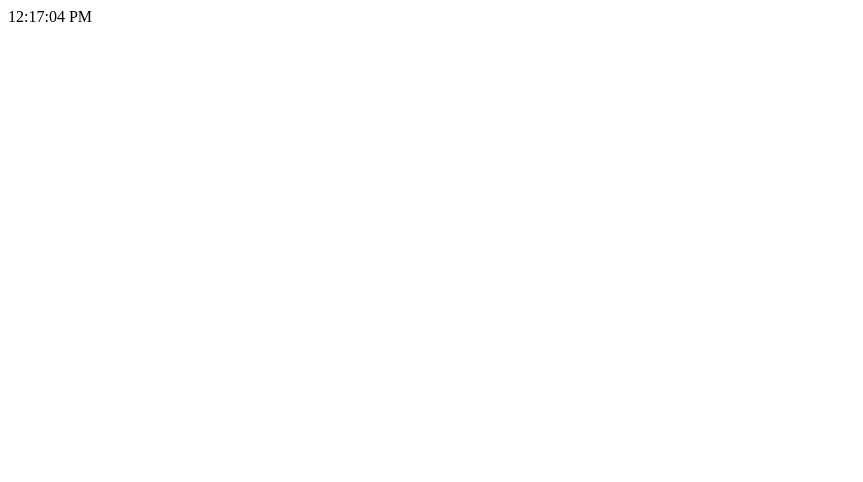
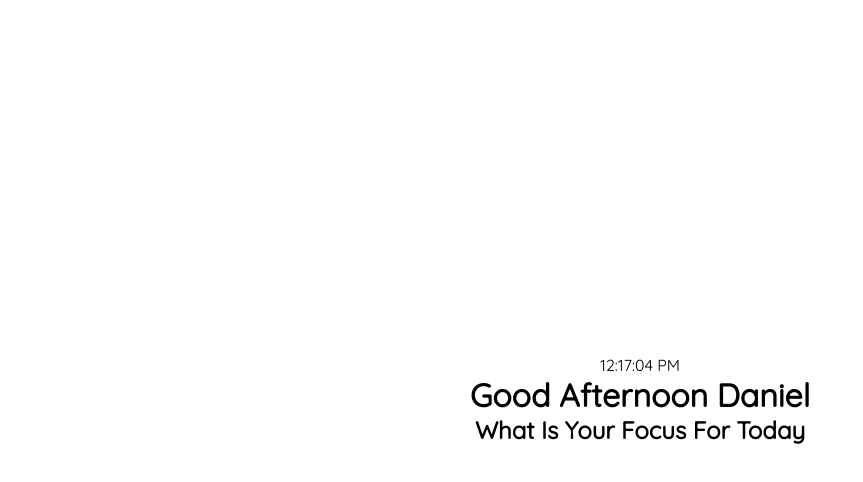
Before and after one commit to DevDaniel-R/homeApp, a plain HTML site: page index.html in a window 1280 px wide. Shown: the whole page, without its empty margins (0-863 px from the left). Drawn offline with Linux system fonts and the light colour scheme.

Commit message:
added static text to index.html, added a little styling

```diff
--- a/css/style.css
+++ b/css/style.css
@@ -0,0 +1,16 @@
+* {
+  box-sizing: border-box;
+  margin: 0;
+  padding: 0;
+}
+
+body {
+  font-family: 'Quicksand', sans-serif;
+  display: flex;
+  flex-direction: column;
+  align-items: center;
+  justify-content: center;
+  text-align: center;
+  height: 100vh;
+  color: black;
+}
--- a/index.html
+++ b/index.html
@@ -5,12 +5,18 @@
   <meta charset="UTF-8">
   <meta name="viewport" content="width=device-width, initial-scale=1.0">
   <meta http-equiv="X-UA-Compatible" content="ie=edge">
+  <link href="https://fonts.googleapis.com/css?family=Quicksand&display=swap" rel="stylesheet">
   <link rel="stylesheet" href="css/style.css">
   <title>Welcome</title>
 </head>
 
 <body>
   <time id="time">12:17:04 PM</time>
+  <h1>
+    <span id="greeting">Good Afternoon</span>
+    <span id="name">Daniel</span>
+  </h1>
+  <h2>What Is Your Focus For Today</h2>
 
   <script src="js/main.js"></script>
 </body>
```
